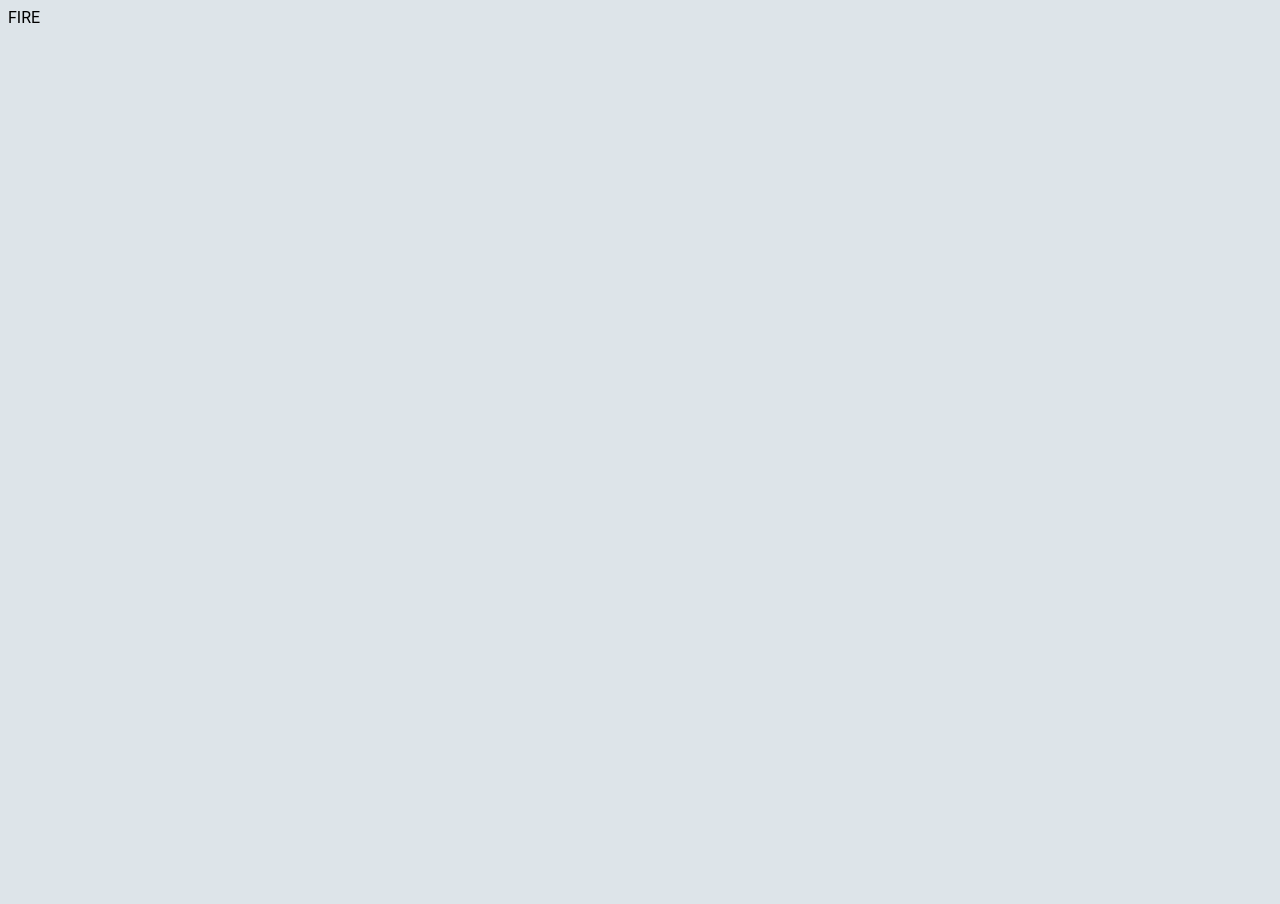
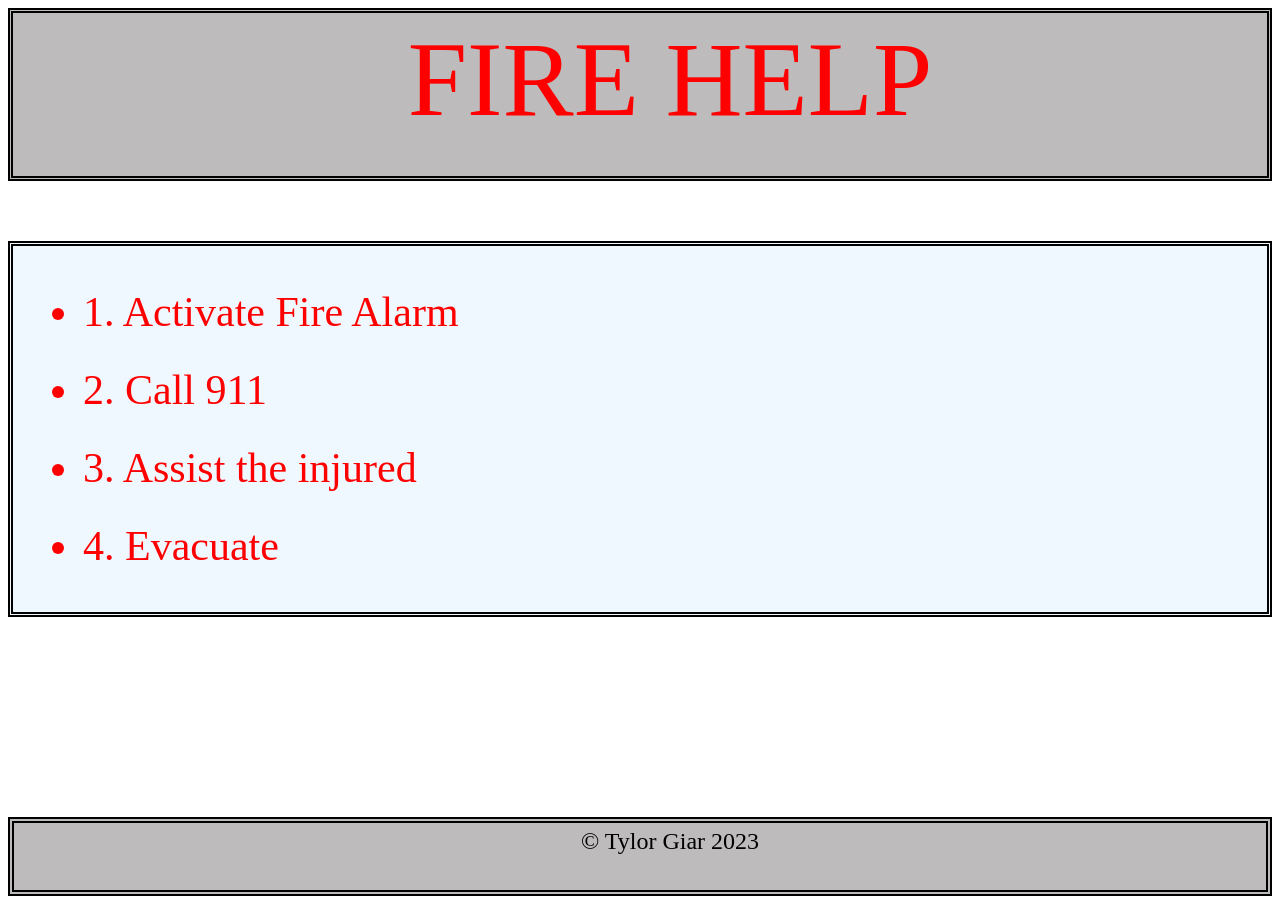
Before and after one commit to tgiar-mscs/tgiar-capstone-project, a plain HTML site: page fire.html in a window 1280 px wide. Before the commit the page ends 800 px from the top, so only its background shows below. Drawn offline with Linux system fonts and the light colour scheme.

Commit message:
week 11 more coding

```diff
--- a/fire.html
+++ b/fire.html
@@ -2,9 +2,24 @@
 <html>
     <meta charset="utf-8" />
     <meta name="viewport" content="width=device-width, initial-scale=1" />
-    <link href="style.css" rel="stylesheet" type="text/css" />
-    <body>
-       <div class="container2">
-        <div class="title1"> FIRE </div>
+    <link href="style2.css" rel="stylesheet" type="text/css" />
+    <title>Fire Help</title>
+</html>
+    <body1>
+       <div class="container">
+        <div class="title"> FIRE HELP</div>
        </div>
+       <div class="middle">
+         <div class="fireHelp">
+            <nav>
+               <ul>
+                  <li>1. Activate Fire Alarm</li>
+                  <li>2. Call 911</li>
+                  <li>3. Assist the injured</li>
+                  <li>4. Evacuate</li>
+               </ul>
+            </nav>
+         </div>
+       </div>
+       <div class="footer">&#169 Tylor Giar 2023 </div>
     </body>
--- /dev/null
+++ b/style2.css
@@ -0,0 +1,41 @@
+@charset "utf-8";
+
+.container {
+    display: flex;
+    flex-direction: column;
+}
+
+.title {
+    margin-bottom: 60px;
+    display: flex;
+    justify-content: center;
+    border: thick double black;
+    padding: 5px 40px 35px 100px;
+    text-align: center;
+    color: red;
+    font-size: 80pt;
+    background-color: rgb(189, 187, 187);
+}
+
+ul li {
+    margin: 30px;
+}
+
+.fireHelp {
+    border: thick double black;
+    display: flex;
+    background-color: aliceblue;
+    font-size:  42px;
+    color: red;
+}
+
+.footer {
+    margin-top: 200px;
+    padding: 5px 40px 35px 100px;
+    display: flex;
+    justify-content: center;
+    border: 6px double black;
+    text-align: center;
+    font-size: 18pt;
+    background-color: rgb(189, 187, 187);
+}
--- /dev/null
+++ b/style3.css
@@ -0,0 +1,41 @@
+@charset "utf-8";
+
+.container {
+    display: flex;
+    flex-direction: column;
+}
+
+.title {
+    margin-bottom: 60px;
+    display: flex;
+    justify-content: center;
+    border: thick double black;
+    padding: 5px 40px 35px 100px;
+    text-align: center;
+    color: red;
+    font-size: 80pt;
+    background-color: rgb(189, 187, 187);
+}
+
+ul li {
+    margin: 60px;
+}
+
+.gasleakHelp {
+    border: thick double black;
+    display: flex;
+    background-color: aliceblue;
+    font-size:  42px;
+    color: red;
+}
+
+.footer {
+    margin-top: 300px;
+    padding: 5px 40px 35px 100px;
+    display: flex;
+    justify-content: center;
+    border: 6px double black;
+    text-align: center;
+    font-size: 18pt;
+    background-color: rgb(189, 187, 187);
+}
--- /dev/null
+++ b/style4.css
@@ -0,0 +1,41 @@
+@charset "utf-8";
+
+.container {
+    display: flex;
+    flex-direction: column;
+}
+
+.title {
+    margin-bottom: 60px;
+    display: flex;
+    justify-content: center;
+    border: thick double black;
+    padding: 5px 40px 35px 100px;
+    text-align: center;
+    color: red;
+    font-size: 80pt;
+    background-color: rgb(189, 187, 187);
+}
+
+ul li {
+    margin: 40px;
+}
+
+.robberyHelp {
+    border: thick double black;
+    display: flex;
+    background-color: aliceblue;
+    font-size:  36px;
+    color: red;
+}
+
+.footer {
+    margin-top: 100px;
+    padding: 5px 40px 35px 100px;
+    display: flex;
+    justify-content: center;
+    border: 6px double black;
+    text-align: center;
+    font-size: 18pt;
+    background-color: rgb(189, 187, 187);
+}
--- /dev/null
+++ b/style5.css
@@ -0,0 +1,41 @@
+@charset "utf-8";
+
+.container {
+    display: flex;
+    flex-direction: column;
+}
+
+.title {
+    margin-bottom: 60px;
+    display: flex;
+    justify-content: center;
+    border: thick double black;
+    padding: 5px 40px 35px 100px;
+    text-align: center;
+    color: red;
+    font-size: 80pt;
+    background-color: rgb(189, 187, 187);
+}
+
+ul li {
+    margin: 40px;
+}
+
+.floodHelp {
+    border: thick double black;
+    display: flex;
+    background-color: aliceblue;
+    font-size:  36px;
+    color: red;
+}
+
+.footer {
+    margin-top: 100px;
+    padding: 5px 40px 35px 100px;
+    display: flex;
+    justify-content: center;
+    border: 6px double black;
+    text-align: center;
+    font-size: 18pt;
+    background-color: rgb(189, 187, 187);
+}
--- /dev/null
+++ b/style6.css
@@ -0,0 +1,41 @@
+@charset "utf-8";
+
+.container {
+    display: flex;
+    flex-direction: column;
+}
+
+.title {
+    margin-bottom: 60px;
+    display: flex;
+    justify-content: center;
+    border: thick double black;
+    padding: 5px 40px 35px 100px;
+    text-align: center;
+    color: red;
+    font-size: 80pt;
+    background-color: rgb(189, 187, 187);
+}
+
+ul li {
+    margin: 60px;
+}
+
+.poisonHelp {
+    border: thick double black;
+    display: flex;
+    background-color: aliceblue;
+    font-size:  42px;
+    color: red;
+}
+
+.footer {
+    margin-top: 300px;
+    padding: 5px 40px 35px 100px;
+    display: flex;
+    justify-content: center;
+    border: 6px double black;
+    text-align: center;
+    font-size: 18pt;
+    background-color: rgb(189, 187, 187);
+}
--- /dev/null
+++ b/style7.css
@@ -0,0 +1,41 @@
+@charset "utf-8";
+
+.container {
+    display: flex;
+    flex-direction: column;
+}
+
+.title {
+    margin-bottom: 60px;
+    display: flex;
+    justify-content: center;
+    border: thick double black;
+    padding: 5px 40px 35px 100px;
+    text-align: center;
+    color: red;
+    font-size: 80pt;
+    background-color: rgb(189, 187, 187);
+}
+
+ul li {
+    margin: 60px;
+}
+
+.chemicalSpillHelp {
+    border: thick double black;
+    display: flex;
+    background-color: aliceblue;
+    font-size:  42px;
+    color: red;
+}
+
+.footer {
+    margin-top: 175px;
+    padding: 5px 40px 35px 100px;
+    display: flex;
+    justify-content: center;
+    border: 6px double black;
+    text-align: center;
+    font-size: 18pt;
+    background-color: rgb(189, 187, 187);
+}
```
Also changed, not shown: chemical_spill.html (+17 -3 lines), explosion.html (+19 -3 lines), flood.html (added, +26 -0 lines), floodl.html (deleted, +0 -10 lines), gas_leak.html (+16 -3 lines), poison.html (+16 -3 lines), robbery.html (+19 -3 lines), style8.css (added, +41 -0 lines), style9.css (added, +41 -0 lines), weather.html (+19 -3 lines), style.css (line endings or trailing spaces).
